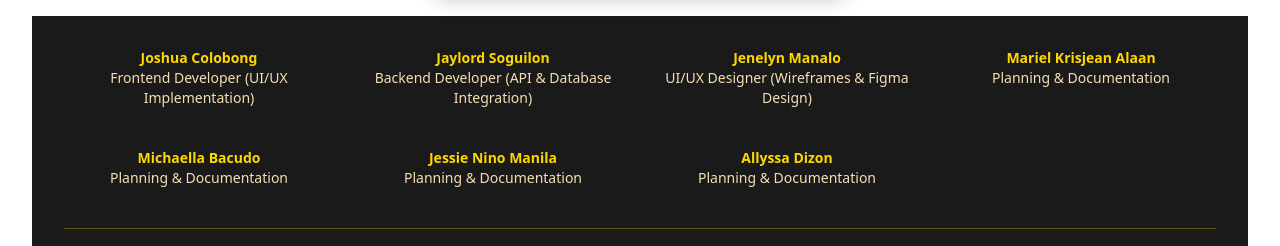
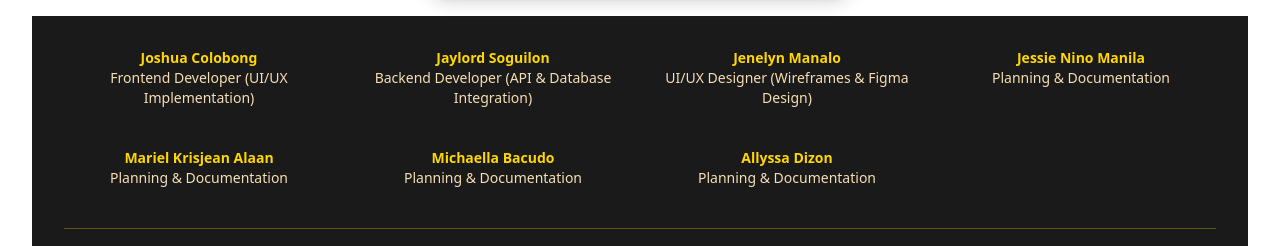
Before and after one commit to Joshclxx/Documentation, a Next.js app: page / in a window 1280 px wide. Shown: the part 2363-2609 px from the top of the page. Built offline with nearby package versions, Linux system fonts and the light colour scheme.

Commit message:
Update Footer Component

```diff
--- a/src/components/Footer.tsx
+++ b/src/components/Footer.tsx
@@ -14,9 +14,9 @@ export function Footer() {
       name: "Jenelyn Manalo",
       role: "UI/UX Designer (Wireframes & Figma Design)",
     },
+    { name: "Jessie Nino Manila", role: "Planning & Documentation" },
     { name: "Mariel Krisjean Alaan", role: "Planning & Documentation" },
     { name: "Michaella Bacudo", role: "Planning & Documentation" },
-    { name: "Jessie Nino Manila", role: "Planning & Documentation" },
     { name: "Allyssa Dizon", role: "Planning & Documentation" },
   ];
 
```
